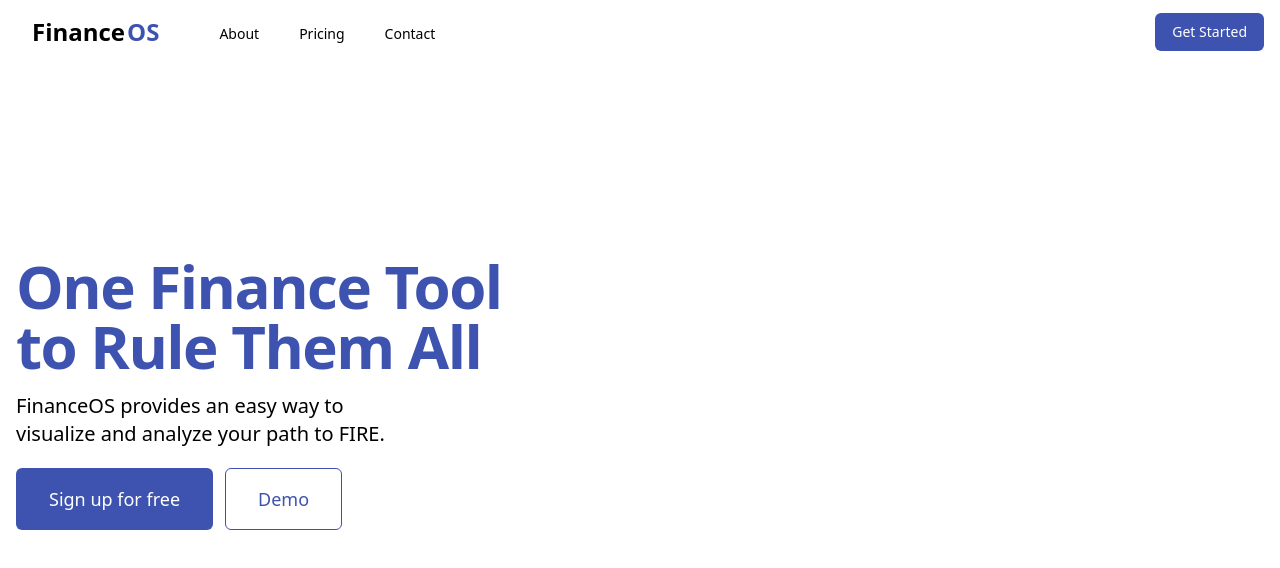
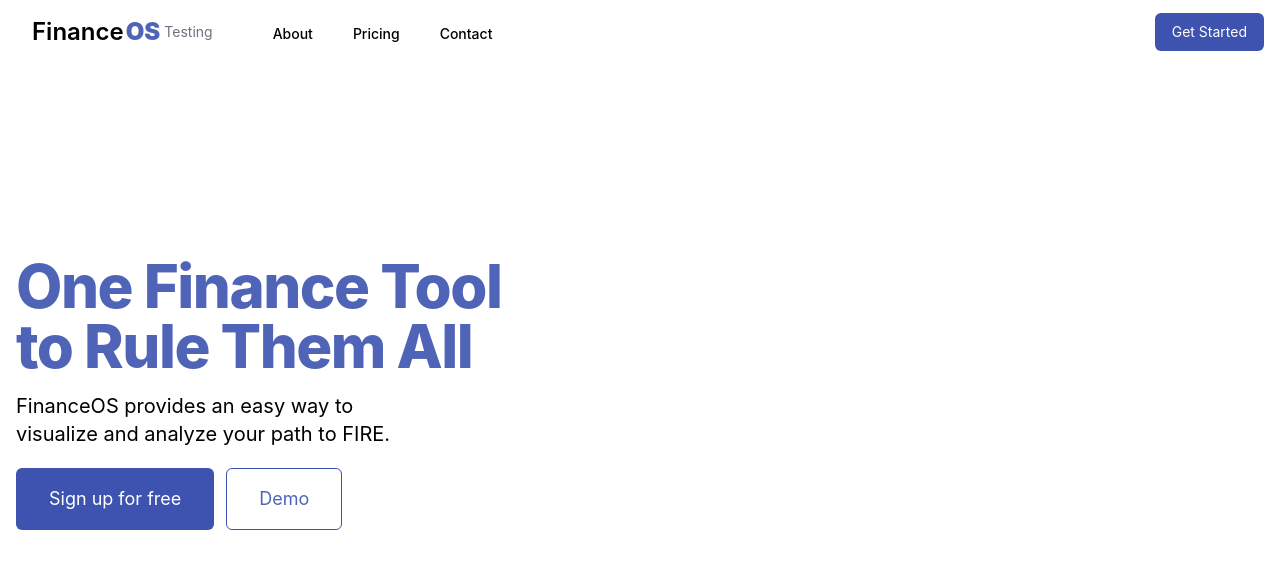
Before and after one commit to MarcBuch/FinanceOS, a Next.js app in the folder next-frontend/: page / in a window 1280 px wide. Shown: the top 568 px of the page. Built offline with nearby package versions, Linux system fonts and the light colour scheme; no server answers.

Commit message:
Improved the dashboard page

```diff
--- /dev/null
+++ b/next-frontend/components/auth/LoginLoading.tsx
@@ -0,0 +1,18 @@
+import React from 'react';
+import ReactLoading from 'react-loading';
+
+import Sidebar from '../navigation/Sidebar';
+
+const LoginLoading = (): JSX.Element => (
+  <div className="flex w-screen max-w-screen h-screen">
+    <Sidebar />
+    <div className="flex-1 bg-gray-100">
+      <main className="flex flex-col items-center align-center justify-center h-screen">
+        <ReactLoading type="bars" color="#3d53af" height="80px" width="80px" />
+        <p>Loading</p>
+      </main>
+    </div>
+  </div>
+);
+
+export default LoginLoading;
--- a/next-frontend/components/auth/ProtectedWrapper.tsx
+++ b/next-frontend/components/auth/ProtectedWrapper.tsx
@@ -1,5 +1,7 @@
 import React from 'react';
 import { useAuth0, withAuthenticationRequired } from '@auth0/auth0-react';
+
+import LoginLoading from './LoginLoading';
 
 interface IProps {
   children: React.ReactNode;
@@ -20,5 +22,5 @@ const ProtectedWrapper = ({ children }: IProps): JSX.Element => {
 };
 
 export default withAuthenticationRequired(ProtectedWrapper, {
-  onRedirecting: () => <h1>Youre not logged in</h1>,
+  onRedirecting: () => <LoginLoading />,
 });
--- a/next-frontend/components/Navbar.tsx
+++ b/next-frontend/components/navigation/Navbar.tsx
@@ -1,7 +1,7 @@
 import React from 'react';
 import Link from 'next/link';
 
-import LoginButton from './auth/LoginButton';
+import LoginButton from '../auth/LoginButton';
 
 const Navbar = (): JSX.Element => (
   <nav className="max-w-screen-xl m-auto px-4">
@@ -13,6 +13,7 @@ const Navbar = (): JSX.Element => (
               Finance<strong className="text-main ml-0.5">OS</strong>
             </a>
           </Link>
+          <span className="text-sm text-gray-500 ml-1">Testing</span>
         </div>
         <div className="flex items-center ml-6">
           <Link href="/about" passHref>
--- a/next-frontend/components/Sidebar.tsx
+++ b/next-frontend/components/navigation/Sidebar.tsx
@@ -1,24 +1,32 @@
 import React from 'react';
 import Link from 'next/link';
 
-import { faChartPie, faDatabase } from '@fortawesome/free-solid-svg-icons';
+import {
+  faChartPie,
+  faDatabase,
+  faUser,
+} from '@fortawesome/free-solid-svg-icons';
 
 import SidebarLink from './SidebarLink';
 
 const Sidebar = (): JSX.Element => (
   <div className="relative flex w-full h-screen max-h-sm sm:w-64">
     <div className="flex flex-col flex-grow py-5 truncate bg-gray-700">
-      <div className="flex items-center px-4 mt-2 mb-5">
+      <div className="flex items-center justify-center my-3">
         <Link href="/" passHref>
           <a href="replace" className="text-2xl font-semibold text-white">
-            Finance<strong className="text-main ml-0.5">OS</strong>
+            Finance<strong className="text-purple-500 ml-0.5">OS</strong>
           </a>
         </Link>
+        <span className="text-sm text-gray-400 ml-1">Testing</span>
       </div>
-      <nav className="flex flex-col flex-1 mt-5">
-        <div className="px-2 pb-4 space-y-1">
+      <nav className="flex flex-col flex-1 overflow-y-auto divide-y divide-gray-800">
+        <div className="px-2 py-4 space-y-1">
           <SidebarLink text="Dashboard" link="/p/dashboard" icon={faChartPie} />
           <SidebarLink text="Data" link="/p/data" icon={faDatabase} />
+        </div>
+        <div className="px-2 py-4 space-y-1">
+          <SidebarLink text="Account" link="p/account" icon={faUser} />
         </div>
       </nav>
     </div>
--- a/next-frontend/components/SidebarLink.tsx
+++ b/next-frontend/components/navigation/SidebarLink.tsx
@@ -1,11 +1,12 @@
 import React from 'react';
 import Link from 'next/link';
 import { FontAwesomeIcon } from '@fortawesome/react-fontawesome';
+import { IconDefinition } from '@fortawesome/free-solid-svg-icons';
 
 interface IProps {
   text: string;
   link: string;
-  icon?: any;
+  icon?: IconDefinition;
 }
 
 const SidebarLink = ({ text, link, icon }: IProps): JSX.Element => (
@@ -14,9 +15,13 @@ const SidebarLink = ({ text, link, icon }: IProps): JSX.Element => (
       href="replace"
       className="flex items-center px-2 py-2 font-light text-white leading-6 rounded-md group hover:bg-gray-600"
     >
-      <span className="w-6 h-4 mr-4 text-xs text-center">
-        <FontAwesomeIcon icon={icon} size="lg" />
-      </span>
+      {icon ? (
+        <span className="w-6 h-4 mr-4 text-xs text-center">
+          <FontAwesomeIcon icon={icon} size="lg" />
+        </span>
+      ) : (
+        ''
+      )}
       {text}
     </a>
   </Link>
--- a/next-frontend/pages/index.tsx
+++ b/next-frontend/pages/index.tsx
@@ -2,7 +2,7 @@ import React from 'react';
 import Link from 'next/link';
 
 // Components
-import Navbar from '../components/Navbar';
+import Navbar from '../components/navigation/Navbar';
 import LoginButton from '../components/auth/LoginButton';
 
 const IndexPage = (): JSX.Element => {
--- a/next-frontend/pages/p/dashboard.tsx
+++ b/next-frontend/pages/p/dashboard.tsx
@@ -2,12 +2,62 @@ import React from 'react';
 
 // Componentes
 import ProtectedWrapper from '../../components/auth/ProtectedWrapper';
-import Sidebar from '../../components/Sidebar';
+import Sidebar from '../../components/navigation/Sidebar';
 
 const Dashboard = (): JSX.Element => {
   return (
     <ProtectedWrapper>
-      <Sidebar />
+      <div className="flex w-screen max-w-screen h-screen">
+        <Sidebar />
+        <div className="flex-1 bg-gray-100">
+          <main className="flex flex-col py-4 px-8">
+            <div className="flex flex-row justify-end w-full">
+              <select className="mx-2">
+                <option value="january">Januray</option>
+                <option value="february">February</option>
+                <option value="march">March</option>
+                <option value="april">April</option>
+                <option value="may">May</option>
+                <option value="june">June</option>
+                <option value="july">July</option>
+                <option value="august">August</option>
+                <option value="september">September</option>
+                <option value="october">October</option>
+                <option value="november">November</option>
+                <option value="december">December</option>
+              </select>
+              <select className="mx-2">
+                <option value="2021">2021</option>
+                <option value="2020">2020</option>
+                <option value="2019">2019</option>
+                <option value="2018">2018</option>
+              </select>
+            </div>
+            <div className="flex flex-row justify-center w-full">
+              <div className="flex flex-col py-2 mx-12">
+                <span className="text-3xl mb-1">1.800€</span>
+                <span className="text-sm text-gray-600">Total Income</span>
+              </div>
+              <div className="flex flex-col py-2 mx-12">
+                <span className="text-3xl mb-1">-800€</span>
+                <span className="text-sm text-gray-600">Total Expenses</span>
+              </div>
+              <div className="flex flex-col py-2 mx-12">
+                <span className="text-3xl text-positive mb-1">1.000€</span>
+                <span className="text-sm text-gray-600">Net Income</span>
+              </div>
+              <div className="flex flex-col py-2 mx-12">
+                <span className="text-3xl text-positive mb-1">80%</span>
+                <span className="text-sm text-gray-600">Savings Ratio</span>
+              </div>
+            </div>
+            <span className="divider my-8 mx-32 bg-gray-200" />
+            <div className="flex flex-row justify-center w-full">
+              <p className="text-gray-500">Coming Soon</p>
+            </div>
+          </main>
+        </div>
+      </div>
     </ProtectedWrapper>
   );
 };
--- a/next-frontend/styles/globals.css
+++ b/next-frontend/styles/globals.css
@@ -3,7 +3,7 @@
 @tailwind utilities;
 
 .text-main {
-  color: #3d53af;
+  color: #5064b7;
 }
 
 .bg-main {
@@ -12,6 +12,14 @@
 
 .border-main {
   border-color: #3d53af;
+}
+
+.text-positive {
+  color: #51b45d;
+}
+
+.text-negative {
+  color: #ff5253;
 }
 
 .navLink {
@@ -41,3 +49,9 @@
 .button-main:hover {
   opacity: 0.8;
 }
+
+.divider {
+  border: none;
+  display: block;
+  height: 2px;
+}
--- a/next-frontend/tailwind.config.js
+++ b/next-frontend/tailwind.config.js
@@ -3,7 +3,25 @@ module.exports = {
   purge: ['./pages/**/*.{js,ts,jsx,tsx}', './components/**/*.{js,ts,jsx,tsx}'],
   darkMode: false, // or 'media' or 'class'
   theme: {
-    extend: {},
+    extend: {
+      fontFamily: {
+        sans: [
+          'BlinkMacSystemFont',
+          '-apple-system',
+          'Segoe UI',
+          'Roboto',
+          'Oxygen',
+          'Ubuntu',
+          'Cantarell',
+          'Fira Sans',
+          'Droid Sans',
+          'Helvetica Neue',
+          'Helvetica',
+          'Arial',
+          'sans-serif',
+        ],
+      },
+    },
   },
   variants: {
     extend: {},
```
